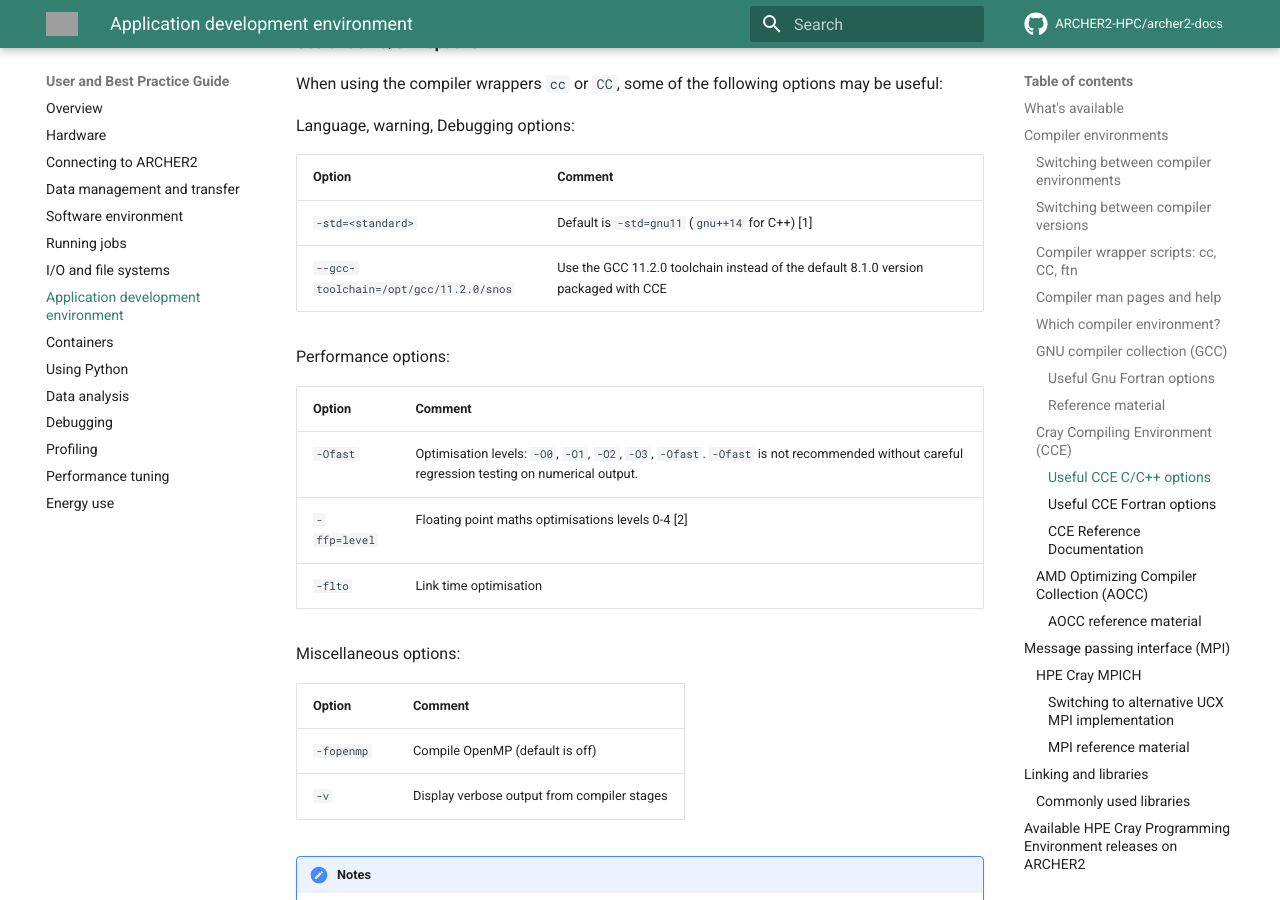
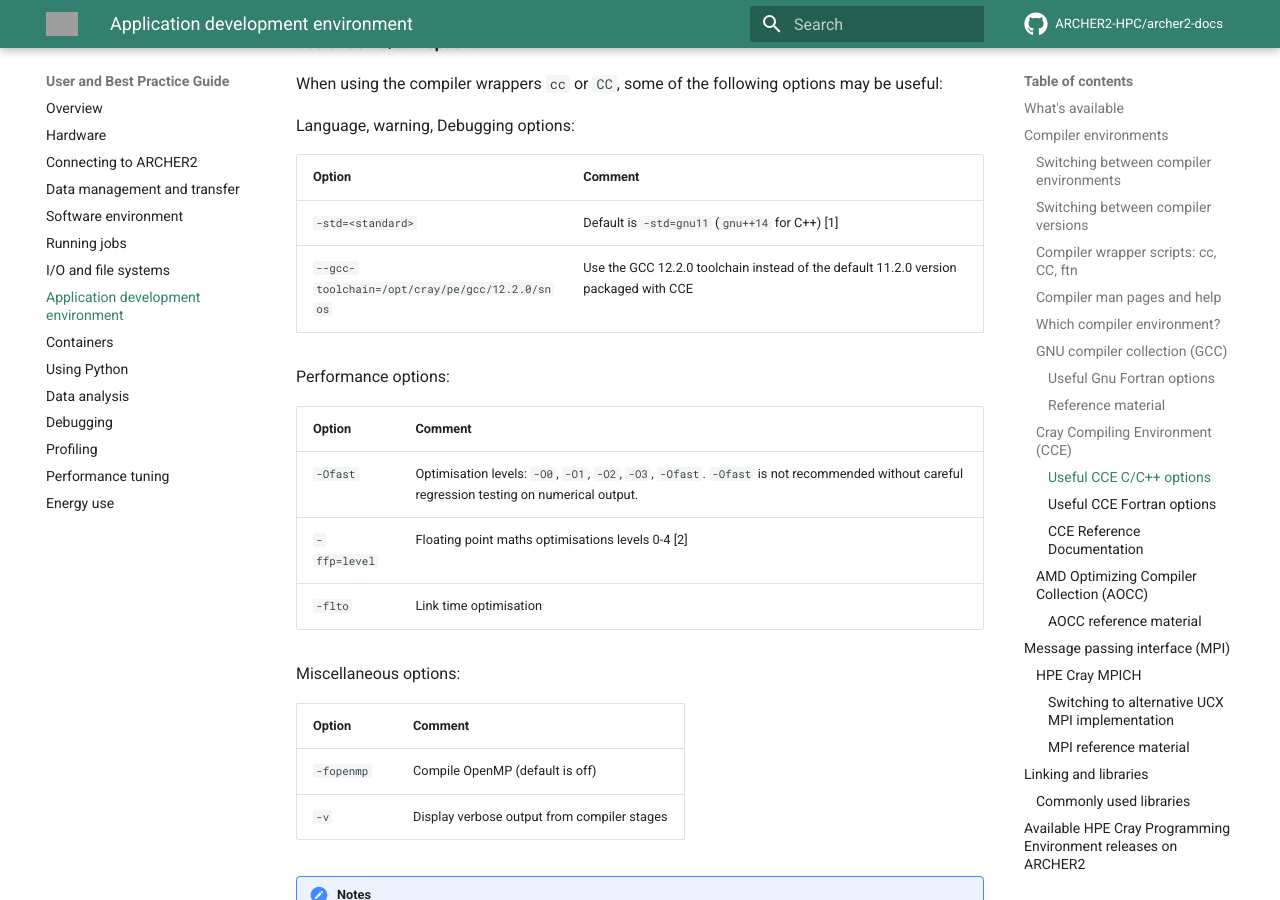
Before and after one commit to ARCHER2-HPC/archer2-docs, an MkDocs documentation site: the page built from docs/user-guide/dev-environment.md, in a window 1280 px wide and 900 px high, scrolled down 8379 px. Built offline with MkDocs 1.6.1 and Material for MkDocs 9.7.7, drawn with Linux system fonts in a browser that asks for light colours; comment, search, counter and statistics services are not loaded; grey boxes are pictures that could not be loaded.

Commit message:
Fixes incorrect path

```diff
--- a/docs/user-guide/dev-environment.md
+++ b/docs/user-guide/dev-environment.md
@@ -411,7 +411,7 @@ Language, warning, Debugging options:
 | Option | Comment |
 | ------ | ------- |
 | `-std=<standard>` | Default is `-std=gnu11` (`gnu++14` for C++) \[1\] |
-| `--gcc-toolchain=/opt/gcc/11.2.0/snos` | Use the GCC 11.2.0 toolchain instead of the default 8.1.0 version packaged with CCE |
+| `--gcc-toolchain=/opt/cray/pe/gcc/12.2.0/snos` | Use the GCC 12.2.0 toolchain instead of the default 11.2.0 version packaged with CCE |
 
 Performance options:
 
```
